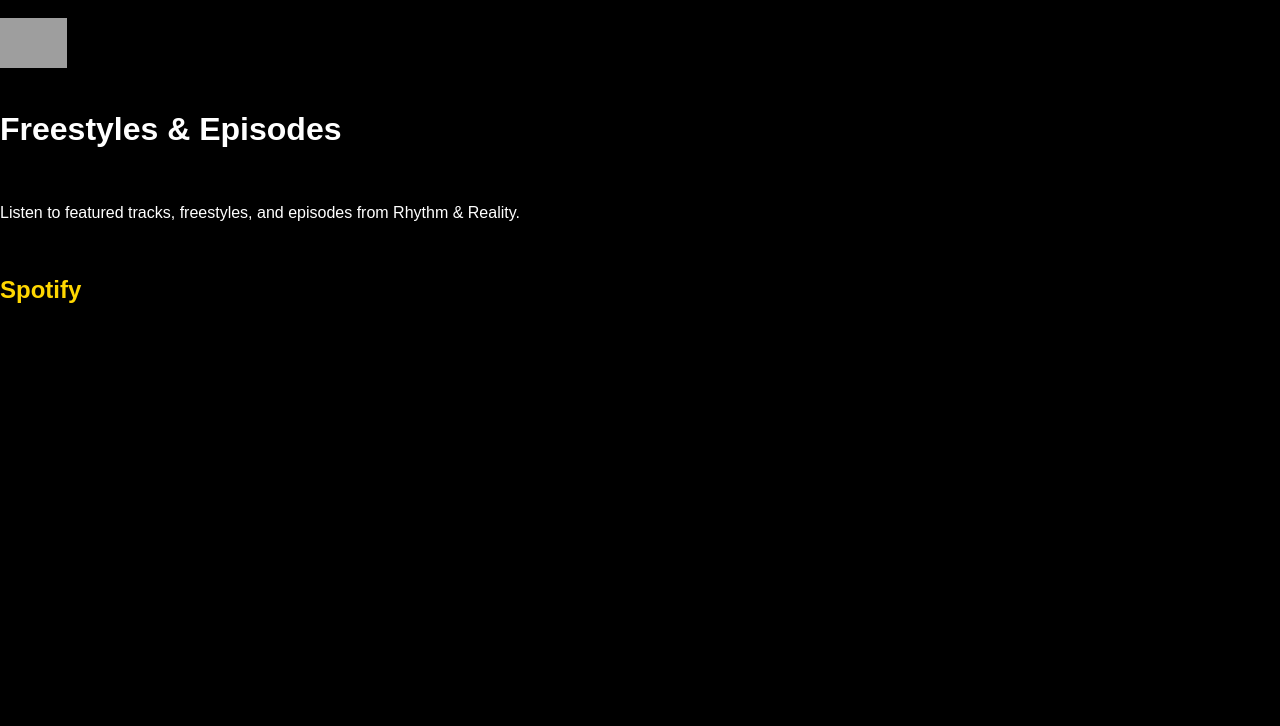
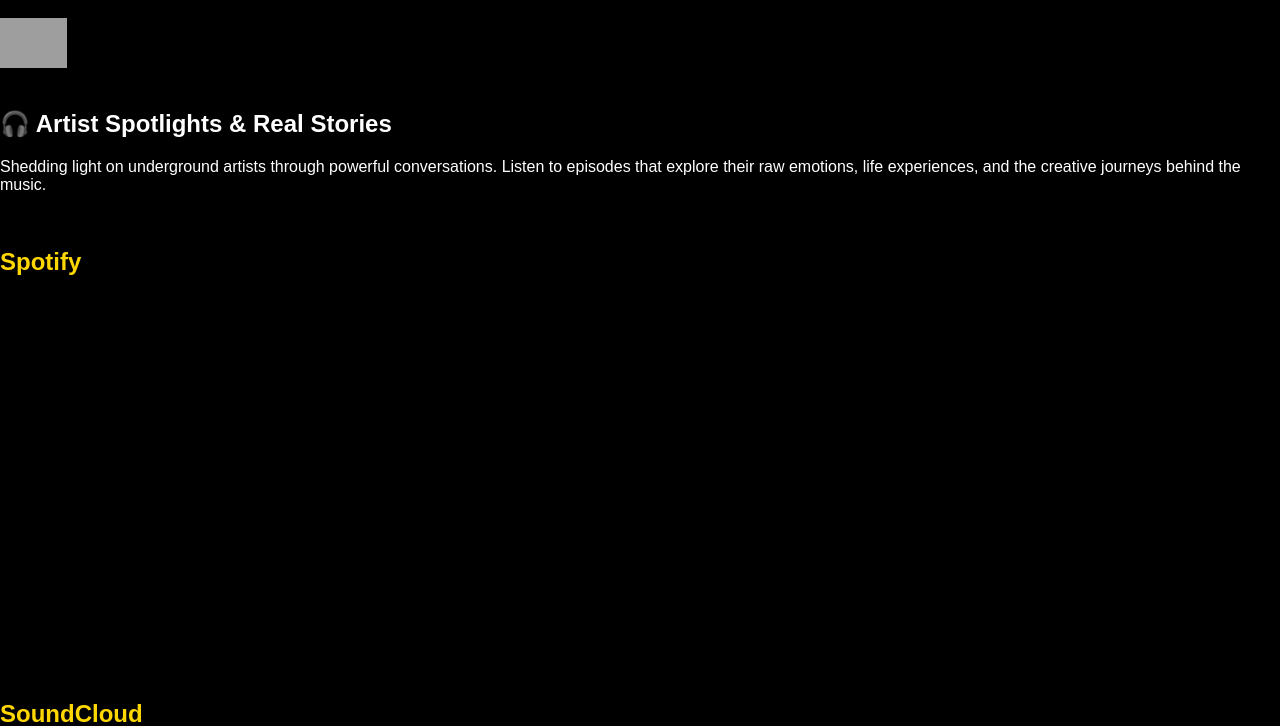
Before and after one commit to dewarder/rhythm-and-reality, a Flask app: page /music in a window 1280 px wide. Shown: the top 726 px of the page. Run offline with Flask 3, Linux system fonts and the light colour scheme; grey boxes are pictures that could not be loaded.

Commit message:
Updated listen now section to Artist Spotlights

```diff
--- a/templates/music.html
+++ b/templates/music.html
@@ -9,9 +9,8 @@
     <header>
   <img src="{{ url_for('static', filename='logo.jpeg') }}" alt="Rhythm & Reality Logo" class="logo">
 </header>
-  <h1>Freestyles & Episodes</h1>
-  <p>Listen to featured tracks, freestyles, and episodes from Rhythm & Reality.</p>
-
+  <h2>🎧 Artist Spotlights & Real Stories</h2>
+<p>Shedding light on underground artists through powerful conversations. Listen to episodes that explore their raw emotions, life experiences, and the creative journeys behind the music.</p>
   <!-- 🎧 Spotify Embed -->
   <h2 style="color: gold;">Spotify</h2>
   <iframe style="border-radius:12px"
```
